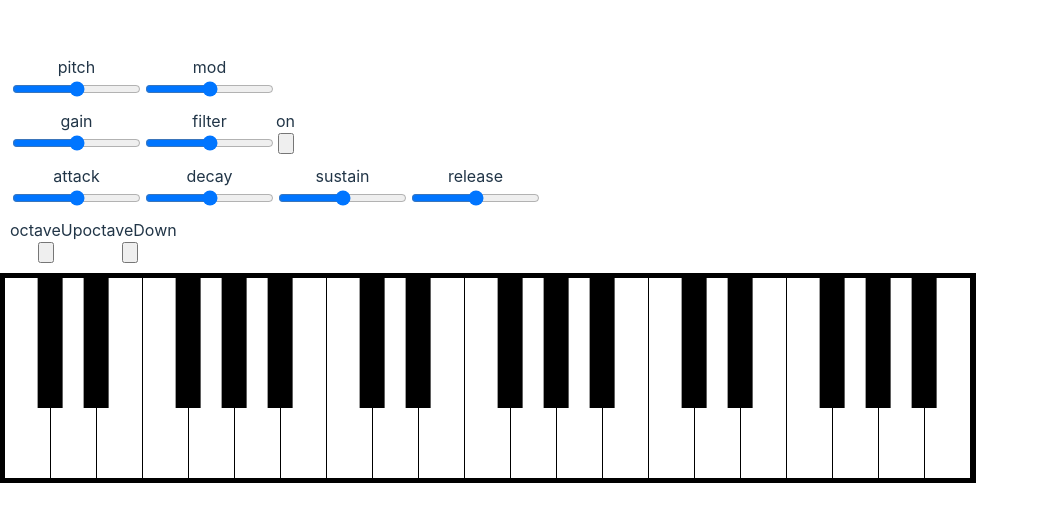
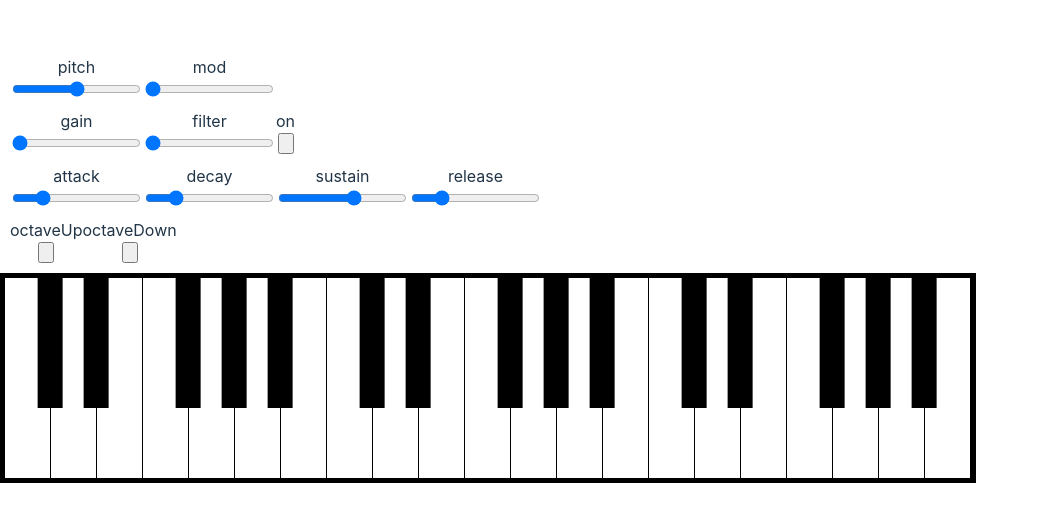
Before and after one commit to John-D-McGurk/React_Synth, a React (Vite) app: page / in a window 1280 px wide. Shown: the part 241-762 px from the top of the page, without its empty margins (0-1039 px from the left). Built offline with nearby package versions, Linux system fonts and the light colour scheme.

Commit message:
fixed state changing from knobs

```diff
--- a/components/Instrument.jsx
+++ b/components/Instrument.jsx
@@ -15,7 +15,7 @@ export default function Instrument(props) {
     setState((prevState) => {
       return {
         ...prevState,
-        panels: { pitchMod: { pitch: 50, mod: 0 } },
+        panels: { ...prevState.panels, pitchMod: { pitch: 50, mod: 0 } },
       };
     });
   }
@@ -24,13 +24,21 @@ export default function Instrument(props) {
     const targetValue = e.target.value,
       targetName = e.target.name,
       targetPanel = e.target.dataset.panel;
+    console.log(state.panels.envelope);
     setState((prevState) => {
       return {
         ...prevState,
-        [targetPanel]: { [targetName]: [targetValue] },
+        panels: {
+          ...prevState.panels,
+          [targetPanel]: {
+            ...prevState.panels[targetPanel],
+            [targetName]: targetValue,
+          },
+        },
       };
     });
   }
+  //   console.log(state.panels.envelope);
 
   Object.entries(PanelsObject).forEach(([key, value]) => {
     const settings = state.panels[key];
--- a/components/Knob.jsx
+++ b/components/Knob.jsx
@@ -5,7 +5,8 @@ export default function Knob(props) {
   // function handleChange(e) {
   //   setValue(e.target.value);
   // }
-
+  // props.settings.panels[props.panel][props.label];
+  // console.log(props.settings.panels[props.panel][props.label]);
   return (
     <div className="knob">
       <span className="knob--label">{props.label}</span>
@@ -15,7 +16,7 @@ export default function Knob(props) {
         type="range"
         min={0}
         max={100}
-        // value={value}
+        value={props.settings.panels[props.panel][props.label]}
         onChange={props.handleChange}
         className="slider"
       />
--- a/components/Panel.jsx
+++ b/components/Panel.jsx
@@ -38,15 +38,13 @@ export default function Panel(props) {
   if (InputsObject) {
     for (const [key, value] of Object.entries(InputsObject)) {
       const Type = components[value.type];
-      // console.log(props);
-      if (props.settings) {
-        value.setting = props.settings[key];
-      }
+      // console.log(props.settings);
+
       inputs.push(
         <Type
           handleChange={props.handleChange}
           label={key}
-          setting={value.setting}
+          settings={props.settings}
           panel={props.name}
         />
       );
--- a/synthesizers/basic/presets/default.json
+++ b/synthesizers/basic/presets/default.json
@@ -1,7 +1,7 @@
 {
   "panels": {
     "controls": {
-      "gain": 50,
+      "gain": 0,
       "filter": 0,
       "on": true
     },
```
